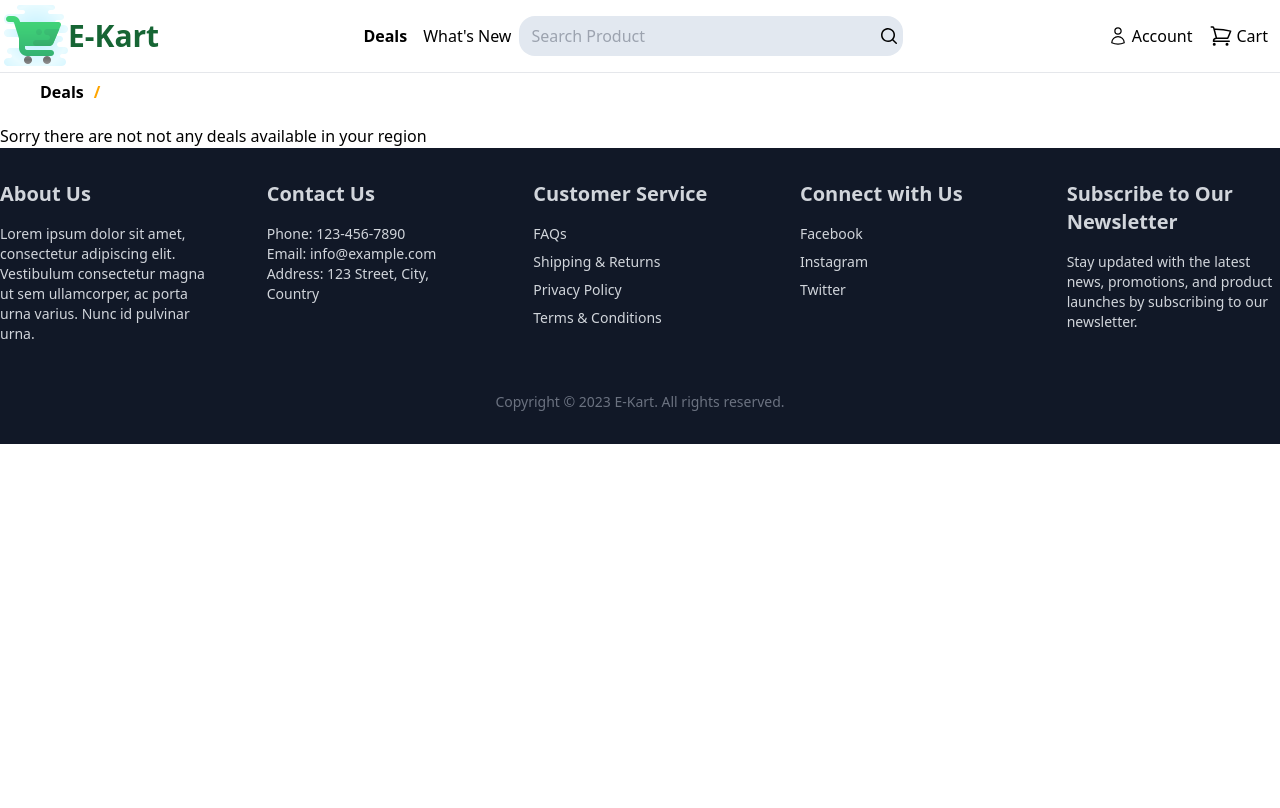
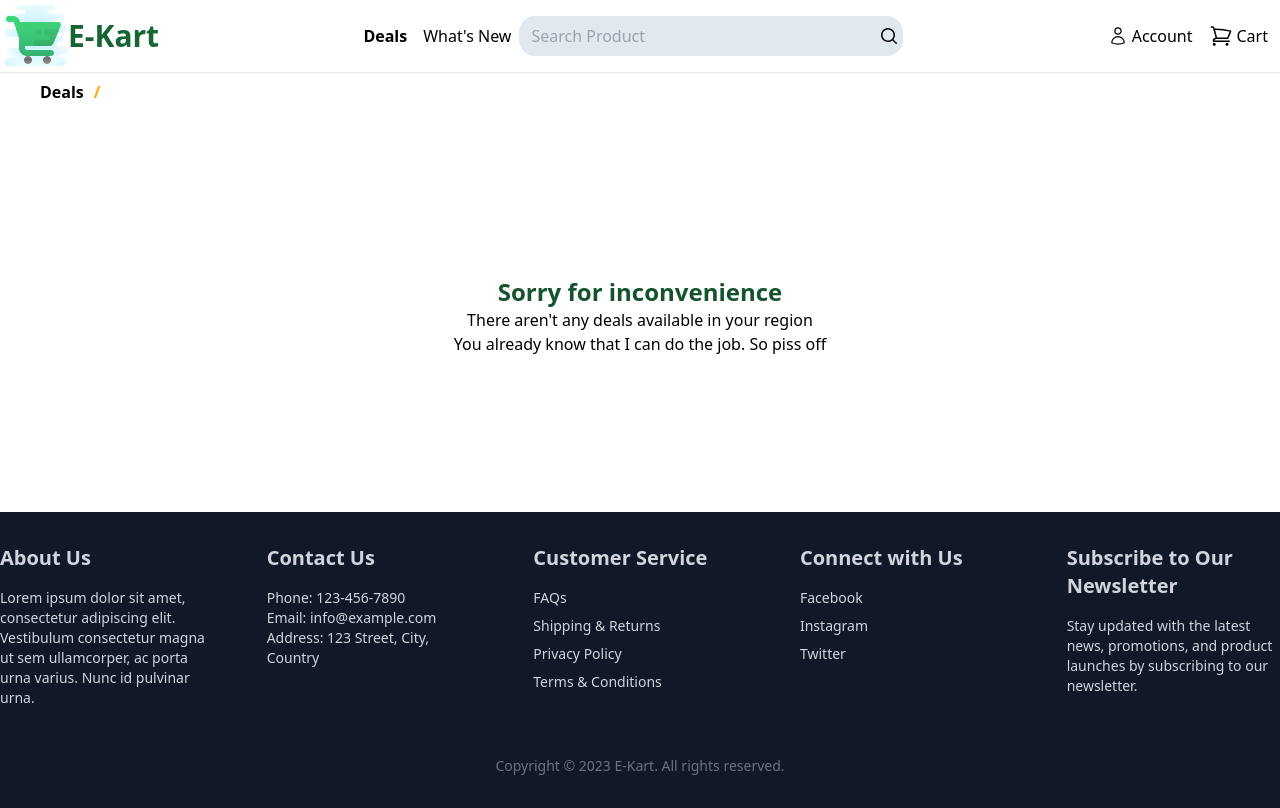
Before and after one commit to TheSh4h/E-COMMERCE-ReactJS, a React (Create React App) app: page /Deals in a window 1280 px wide. Built offline with nearby package versions, Linux system fonts and the light colour scheme; data requests are answered from the project's data file; the HTML template or start-up script is replaced by a standard one.

Commit message:
deals done

```diff
--- a/src/pages/Deals.jsx
+++ b/src/pages/Deals.jsx
@@ -1,7 +1,13 @@
 const Deals = () => {
     return (
-        <div>
-            Sorry there are not not any deals available in your region
+        <div className="rounded m-1  h-52 lg:h-96 text-center comtainer mx-auto">
+            <div className="flex justify-center items-center h-full">
+                <div>
+                    <h1 className="font-semibold text-2xl text-green-900">Sorry for inconvenience</h1>
+                    <p>There aren't any deals available in your region</p>
+                    <p>You already know that I can do the job. So piss off</p>
+                </div>
+            </div>
         </div>
      );
 }
```
